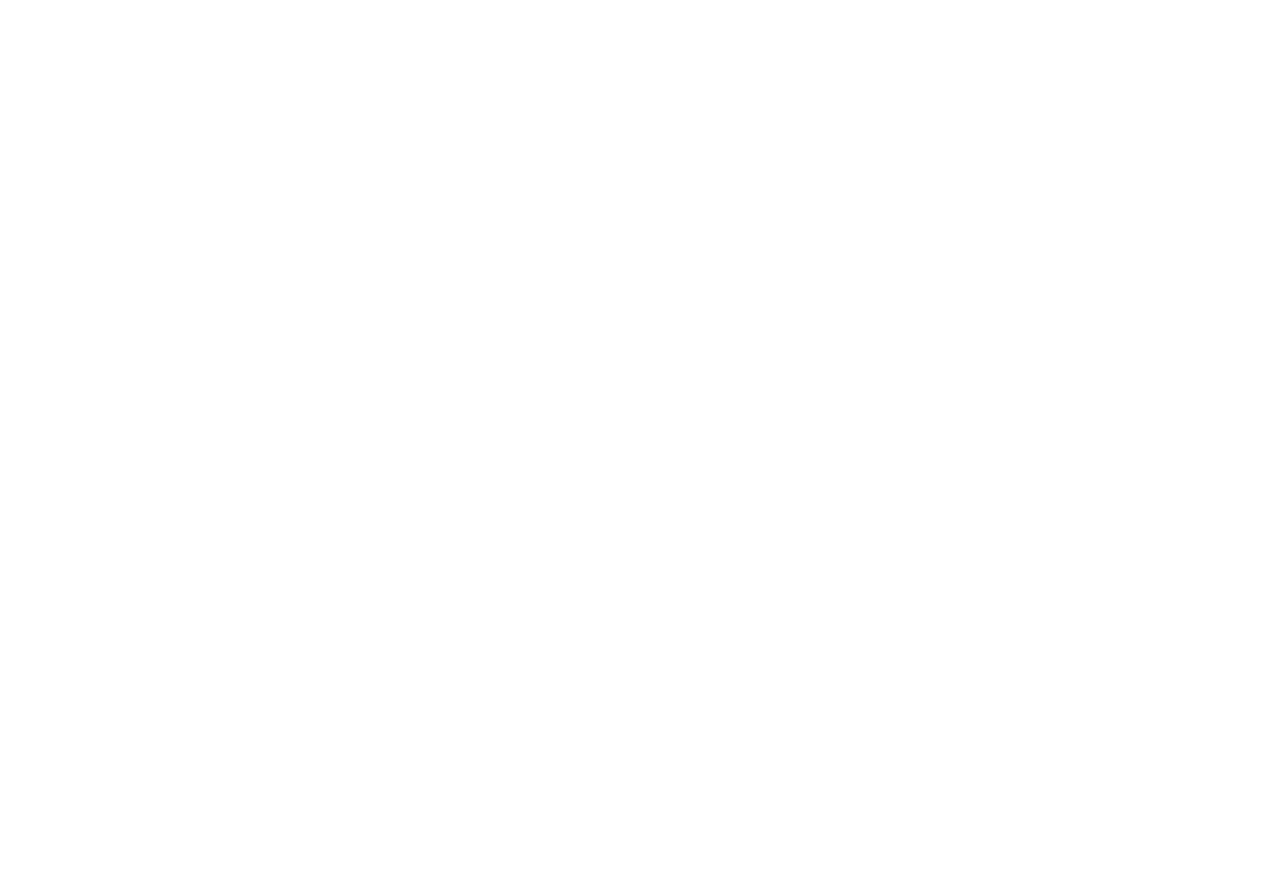
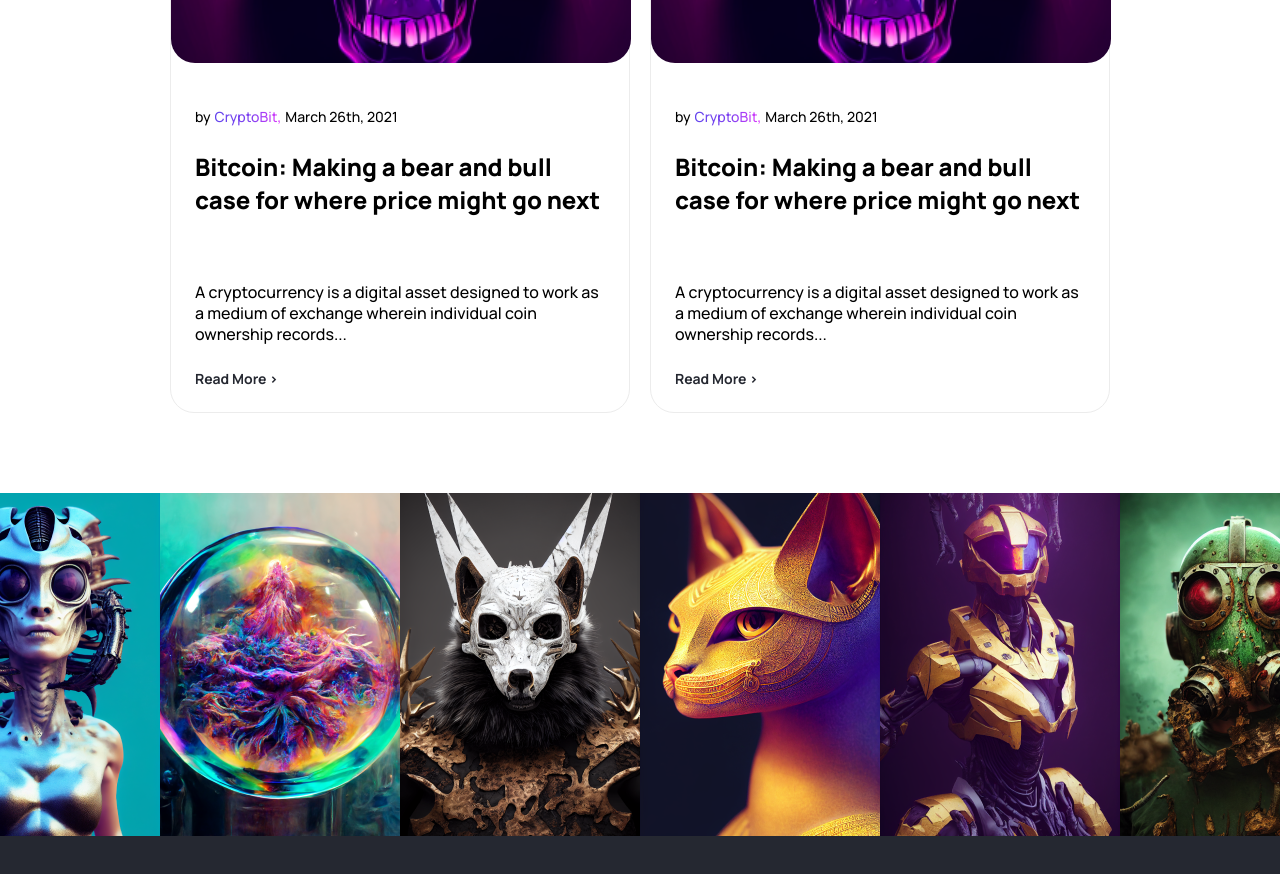
Before and after one commit to SkynerSany/NFT-marketplace, a Next.js app: page / in a window 1280 px wide. Shown: the part 8537-9411 px from the top of the page. Before the commit the page ends 7217 px from the top, so only its background shows below. Built offline with nearby package versions, Linux system fonts and the light colour scheme.

Commit message:
feat: add news section and footer

```diff
--- a/src/app/layout.scss
+++ b/src/app/layout.scss
@@ -15,7 +15,7 @@
 
 body {
   display: grid;
-  grid-template-rows: 100px auto 100px;
+  grid-template-rows: 100px auto 800px;
 }
 
 button {
--- a/src/app/layout.tsx
+++ b/src/app/layout.tsx
@@ -1,5 +1,6 @@
 import Header from '@/components/header/header';
 import './layout.scss';
+import Footer from '@/components/footer/footer';
 
 export const metadata = {
   title: 'Create Next App',
@@ -16,6 +17,7 @@
       <body>
         <Header />
         {children}
+        <Footer />
       </body>
     </html>
   )
--- a/src/app/page.tsx
+++ b/src/app/page.tsx
@@ -28,7 +28,7 @@
   {
     titleFirst: 'Crypto',
     titleLast: 'News',
-    children: <></>
+    children: <CardList count={6} size='medium' type='news' />
   }
 ]
 
--- a/src/components/card-list/card-list.tsx
+++ b/src/components/card-list/card-list.tsx
@@ -3,12 +3,13 @@
 import FeauteredCreatorCard from './featured-creators-card/featured-creators-card';
 import { ICardListProps } from './card-list.interfaces';
 import './card-list.scss';
+import NewsCard from './news-card/news-card';
 
 const cardsType = {
   'items': <Card />,
   'top-creators': <CreatorCard />,
   'featured-creators': <FeauteredCreatorCard />,
-  'news': <></>
+  'news': <NewsCard />
 }
 
 export default function CardList({count, type, size}: ICardListProps) {
--- /dev/null
+++ b/src/components/card-list/news-card/news-card.scss
@@ -0,0 +1,61 @@
+.news-card {
+  width: 460px;
+  height: 591px;
+  display: flex;
+  flex-direction: column;
+  gap: 20px;
+
+  border-radius: 24px;
+  border: 1px solid $color-dark-grey;
+}
+
+.news-card__image-container {
+  position: relative;
+
+  width: 460px;
+  height: 260px;
+}
+
+.news-card__image {
+  object-fit: cover;
+  border-radius: 24px;
+}
+
+.news-card__info {
+  padding: 24px;
+  display: flex;
+  flex-direction: column;
+  gap: 24px;
+}
+
+.news-card__create-info {
+  display: flex;
+  gap: 4px;
+
+  font-size: 14px;
+  font-weight: 500;
+
+  a {
+    color: transparent;
+    background: $button-colors-color;
+    -webkit-background-clip: text;
+    background-clip: text;
+  }
+}
+
+.news-card__info-title {
+  height: 108px;
+
+  font-size: 24px;
+  font-weight: 800;
+}
+
+.news-card__info-description {
+  font-weight: 500;
+  line-height: 21px;
+}
+
+.news-card__info-read {
+  font-size: 14px;
+  font-weight: 700;
+}
--- /dev/null
+++ b/src/components/card-list/news-card/news-card.tsx
@@ -0,0 +1,27 @@
+import './news-card.scss';
+import Image from 'next/image';
+
+export default function NewsCard() {
+  return (
+    <div className='news-card'>
+      <div className="news-card__image-container">
+        <Image
+          className='news-card__image'
+          src={'/assets/images/card-image.png'}
+          alt='nft image'
+          fill={true}
+        />
+      </div>
+      <div className="news-card__info">
+        <p className="news-card__create-info">
+          <span>by</span>
+          <a href="/">CryptoBit,</a>
+          <span>March 26th, 2021</span>
+        </p>
+        <h4 className="news-card__info-title">Bitcoin: Making a bear and bull case for where price might go next</h4>
+        <p className="news-card__info-description">A cryptocurrency is a digital asset designed to work as a medium of exchange wherein individual coin ownership records...</p>
+        <a href="/" className="news-card__info-read">{'Read More >'}</a>
+      </div>
+    </div>
+  )
+}
--- /dev/null
+++ b/src/components/footer/footer.scss
@@ -0,0 +1,17 @@
+.footer-banner-container {
+  position: relative;
+  height: 343px;
+  width: 100%;
+}
+
+.footer-banner {
+  object-fit: cover;
+}
+
+.footer {
+  height: 464px;
+  display: flex;
+  justify-content: center;
+
+  background: $button-colors-black;
+}
--- /dev/null
+++ b/src/components/footer/footer.tsx
@@ -0,0 +1,24 @@
+import Image from "next/image";
+import './footer.scss';
+
+export default function Footer() {
+  return (
+    <>
+      <footer>
+        <div className='footer-banner-container'>
+          <Image
+            className='footer-banner'
+            src={'/assets/images/footer-banner.png'}
+            alt='footer banner'
+            fill={true}
+          />
+        </div>
+        <div className="footer">
+          <div className="wrapper">
+
+          </div>
+        </div>
+      </footer>
+    </>
+  )
+}
```
Also changed, not shown: public/assets/images/footer-banner.png (added), src/components/card-list/card/card.interfaces.ts (deleted).
